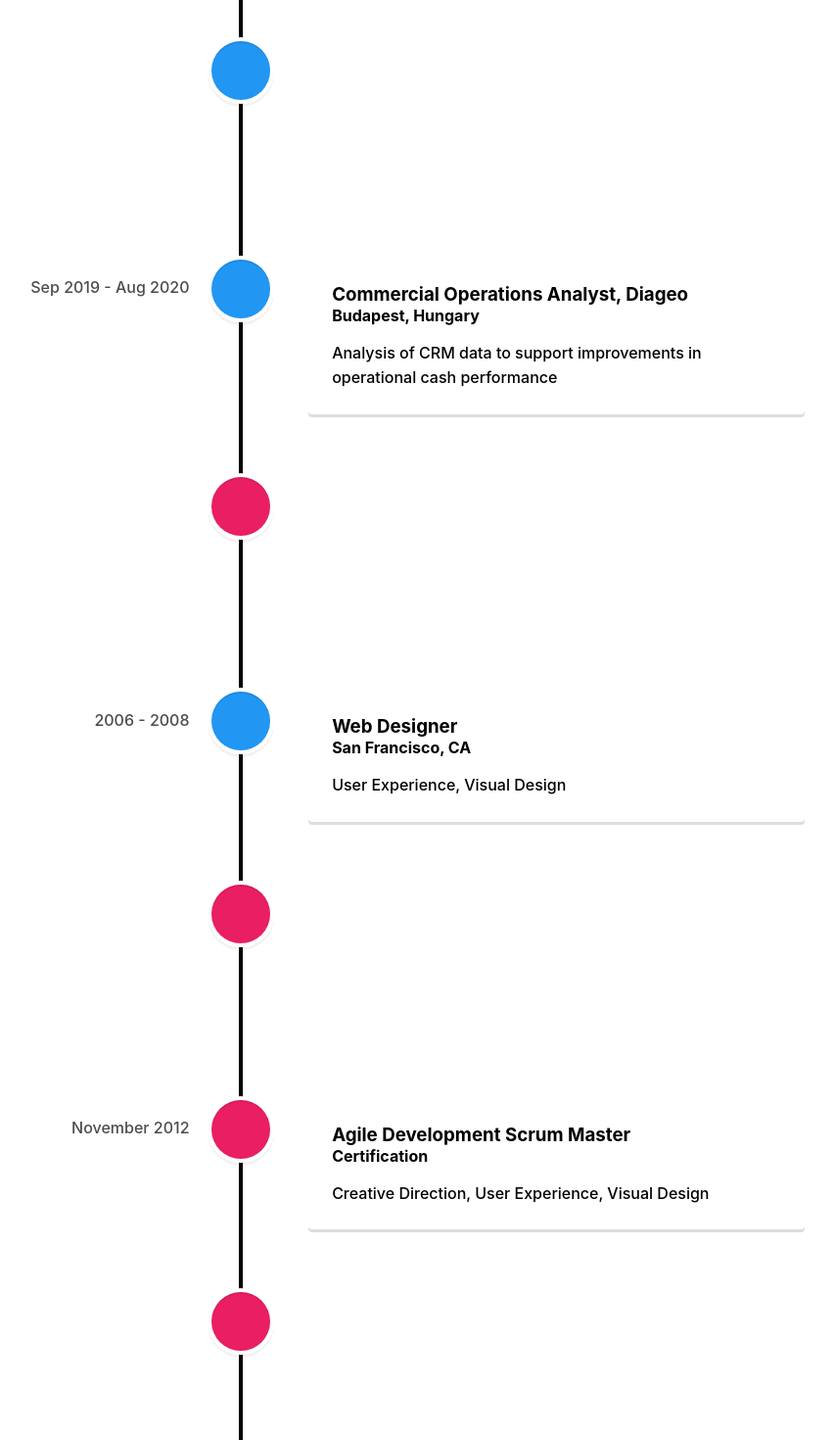
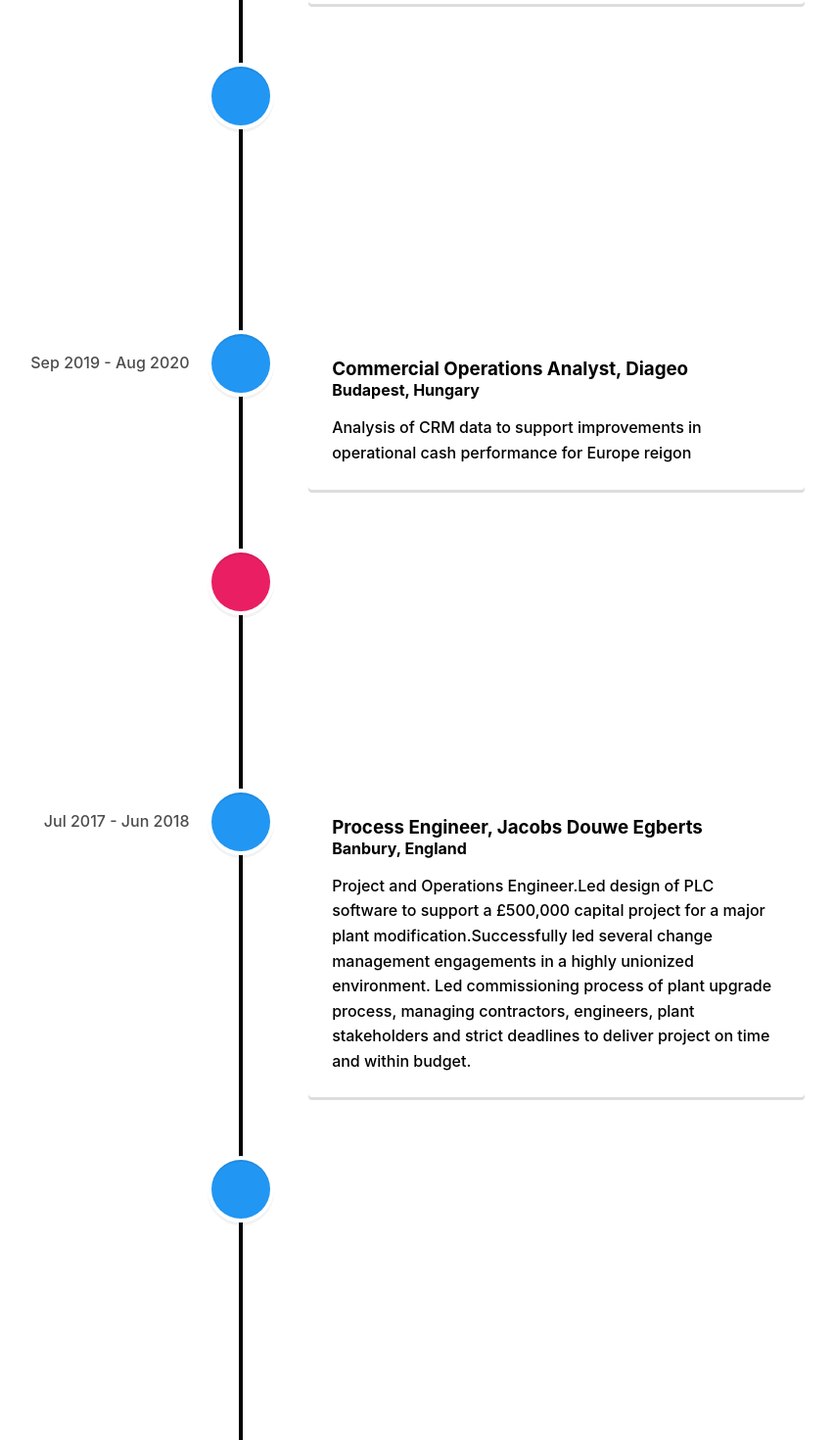
Before and after one commit to singapaul/portfolio, a React (Create React App) app: page /portfolio/timeline in a window 1280 px wide. Shown: the part 520-1990 px from the top of the page at 98% size, without its empty margins (394-1247 px from the left). Built offline with nearby package versions, Linux system fonts and the light colour scheme.

Commit message:
timeline updated

```diff
--- a/src/Components/timeline/Timeline.jsx
+++ b/src/Components/timeline/Timeline.jsx
@@ -6,136 +6,138 @@ import "react-vertical-timeline-component/style.min.css";
 // import test from "../../Assets/images/paul.jpeg"
 // import test2 from "../../Assets/Graphics/black-cross.png";
 
-
-
 const Timeline = () => {
   return (
     <>
-      <VerticalTimeline className={"timeline"} lineColor={ "black" }>
-      <VerticalTimelineElement
+      <VerticalTimeline className={"timeline"} lineColor={"black"}>
+        <VerticalTimelineElement
           className="vertical-timeline-element--work"
           contentStyle={{ background: "rgb(33, 150, 243)", color: "#fff" }}
           contentArrowStyle={{ borderRight: "7px solid  rgb(33, 150, 243)" }}
-          date="2011 - present"
+          date="Jan 2021 - present"
           iconStyle={{ background: "rgb(33, 150, 243)", color: "#fff" }}
           // icon={<img src={test2} alt="" />}
         >
-          <h3 className="vertical-timeline-element-title">Trainee Full Stack Developer, nology</h3>
+          <h3 className="vertical-timeline-element-title">
+            Software Engineering Trainee, nology
+          </h3>
           <h4 className="vertical-timeline-element-subtitle">Remote</h4>
           <p>
-            Currently working as a nology full stack developer consultance. Stack includes React and Java.
+            Currently working as a nology full stack developer consultant. Stack
+            includes HTML, JavaScript, SASS, React, Java and Spring
           </p>
         </VerticalTimelineElement>
+
         <VerticalTimelineElement
           className="vertical-timeline-element--work"
           contentArrowStyle={{ borderRight: "7px solid  rgb(33, 150, 243)" }}
-          date="2021"
+          date="Sep 2021 - Jan 2022"
           iconStyle={{ background: "rgb(33, 150, 243)", color: "#fff" }}
           // icon={<img src={test2} alt="" />}
         >
-          <h3 className="vertical-timeline-element-title">Manufacturing Excellence Lead, Diageo</h3>
+          <h3 className="vertical-timeline-element-title">
+            Manufacturing Excellence Lead, Diageo
+          </h3>
           <h4 className="vertical-timeline-element-subtitle">Global</h4>
           <p>
-            Responsible for change management and strategy development for Scotch sites globally
+            Responsible for change management and strategy development for
+            Scotch sites globally
           </p>
         </VerticalTimelineElement>
+
         <VerticalTimelineElement
           className="vertical-timeline-element--work"
           date="Sep 2020 - Aug 2021"
-
           iconStyle={{ background: "rgb(33, 150, 243)", color: "#fff" }}
         >
-          <h3 className="vertical-timeline-element-title">Supply Planner, Diageo</h3>
+          <h3 className="vertical-timeline-element-title">
+            Supply Planner, Diageo
+          </h3>
           <h4 className="vertical-timeline-element-subtitle">
             Budapest, Hunagry
           </h4>
           <p>
-            Supply chain planner for international export to Africa markets.
+            Coordination of supply of imported products with manufacturing
+            plants, customer service and logistics team. Experience in inventory
+            modelling, supply network reviews, digitization, crisis response,
+            inventory rationalization.
           </p>
         </VerticalTimelineElement>
+
         <VerticalTimelineElement
           className="vertical-timeline-element--work"
           date="Sep 2019 - Aug 2020"
           iconStyle={{ background: "rgb(33, 150, 243)", color: "#fff" }}
           // icon={<WorkIcon />}
         >
-          <h3 className="vertical-timeline-element-title">Commercial Operations Analyst, Diageo</h3>
+          <h3 className="vertical-timeline-element-title">
+            Commercial Operations Analyst, Diageo
+          </h3>
           <h4 className="vertical-timeline-element-subtitle">
             Budapest, Hungary
           </h4>
-          <p>Analysis of CRM data to support improvements in operational cash performance</p>
+          <p>
+            Analysis of CRM data to support improvements in operational cash
+            performance for Europe reigon
+          </p>
         </VerticalTimelineElement>
 
         <VerticalTimelineElement
           className="vertical-timeline-element--education"
           date="Sept 2014 - July 2019"
           iconStyle={{ background: "rgb(233, 30, 99)", color: "#fff" }}
-          // icon={<SchoolIcon />}
         >
           <h3 className="vertical-timeline-element-title">
             MEng Chemical Engineering 1st Class, University of Birmingham
           </h3>
-          <h4 className="vertical-timeline-element-subtitle">
-            Masters Degree
-          </h4>
-          <p>Teamwork, fluid thinking and problem solving</p>
+          <h4 className="vertical-timeline-element-subtitle">Masters Degree</h4>
+          <p>
+            Teamwork, fluid thinking and problem solving, completed 1 year
+            internship in manufacturing
+          </p>
         </VerticalTimelineElement>
-
-
-
-
-
-
-
-
 
         <VerticalTimelineElement
           className="vertical-timeline-element--work"
-          date="2006 - 2008"
+          date="Jul 2017 - Jun 2018"
           iconStyle={{ background: "rgb(33, 150, 243)", color: "#fff" }}
         >
-          <h3 className="vertical-timeline-element-title">Web Designer</h3>
-          <h4 className="vertical-timeline-element-subtitle">
-            San Francisco, CA
-          </h4>
-          <p>User Experience, Visual Design</p>
-        </VerticalTimelineElement>
-        <VerticalTimelineElement
-          className="vertical-timeline-element--education"
-          date="April 2013"
-          iconStyle={{ background: "rgb(233, 30, 99)", color: "#fff" }}
-        >
           <h3 className="vertical-timeline-element-title">
-            Content Marketing for Web, Mobile and Social Media
-          </h3>
-          <h4 className="vertical-timeline-element-subtitle">Online Course</h4>
-          <p>Strategy, Social Media</p>
-        </VerticalTimelineElement>
-        <VerticalTimelineElement
-          className="vertical-timeline-element--education"
-          date="November 2012"
-          iconStyle={{ background: "rgb(233, 30, 99)", color: "#fff" }}
-        >
-          <h3 className="vertical-timeline-element-title">
-            Agile Development Scrum Master
-          </h3>
-          <h4 className="vertical-timeline-element-subtitle">Certification</h4>
-          <p>Creative Direction, User Experience, Visual Design</p>
-        </VerticalTimelineElement>
-        <VerticalTimelineElement
-          className="vertical-timeline-element--education"
-          date="2002 - 2006"
-          iconStyle={{ background: "rgb(233, 30, 99)", color: "#fff" }}
-          // icon={<SchoolIcon />}
-        >
-          <h3 className="vertical-timeline-element-title">
-            Bachelor of Science in Interactive Digital Media Visual Imaging
+            Process Engineer, Jacobs Douwe Egberts
           </h3>
           <h4 className="vertical-timeline-element-subtitle">
-            Bachelor Degree
+            Banbury, England
           </h4>
-          <p>Creative Direction, Visual Design</p>
+          <p>
+            Project and Operations Engineer.Led design of PLC software to
+            support a £500,000 capital project for a major plant
+            modification.Successfully led several change management engagements
+            in a highly unionized environment. Led commissioning process of
+            plant upgrade process, managing contractors, engineers, plant
+            stakeholders and strict deadlines to deliver project on time and
+            within budget.
+          </p>
         </VerticalTimelineElement>
+
+        <VerticalTimelineElement
+          className="vertical-timeline-element--work"
+          date="June 2016 - Sept 2016"
+          iconStyle={{ background: "rgb(33, 150, 243)", color: "#fff" }}
+          // icon={<WorkIcon />}
+        >
+          <h3 className="vertical-timeline-element-title">Matlab Developer</h3>
+          <h4 className="vertical-timeline-element-subtitle">
+            Birmingham, England
+          </h4>
+          <p>
+            Designed and coded a computer simulation programme GUI for a reactor
+            in Matlab software for use as an undergraduate teaching aid.
+            Provided students with an interactive programme to understand a
+            difficult concept through an easy to understand piece of software.
+            Utilised Agile methodology to manage project delivery
+          </p>
+        </VerticalTimelineElement>
+
         <VerticalTimelineElement
           iconStyle={{ background: "rgb(16, 204, 82)", color: "#fff" }}
         />
```
